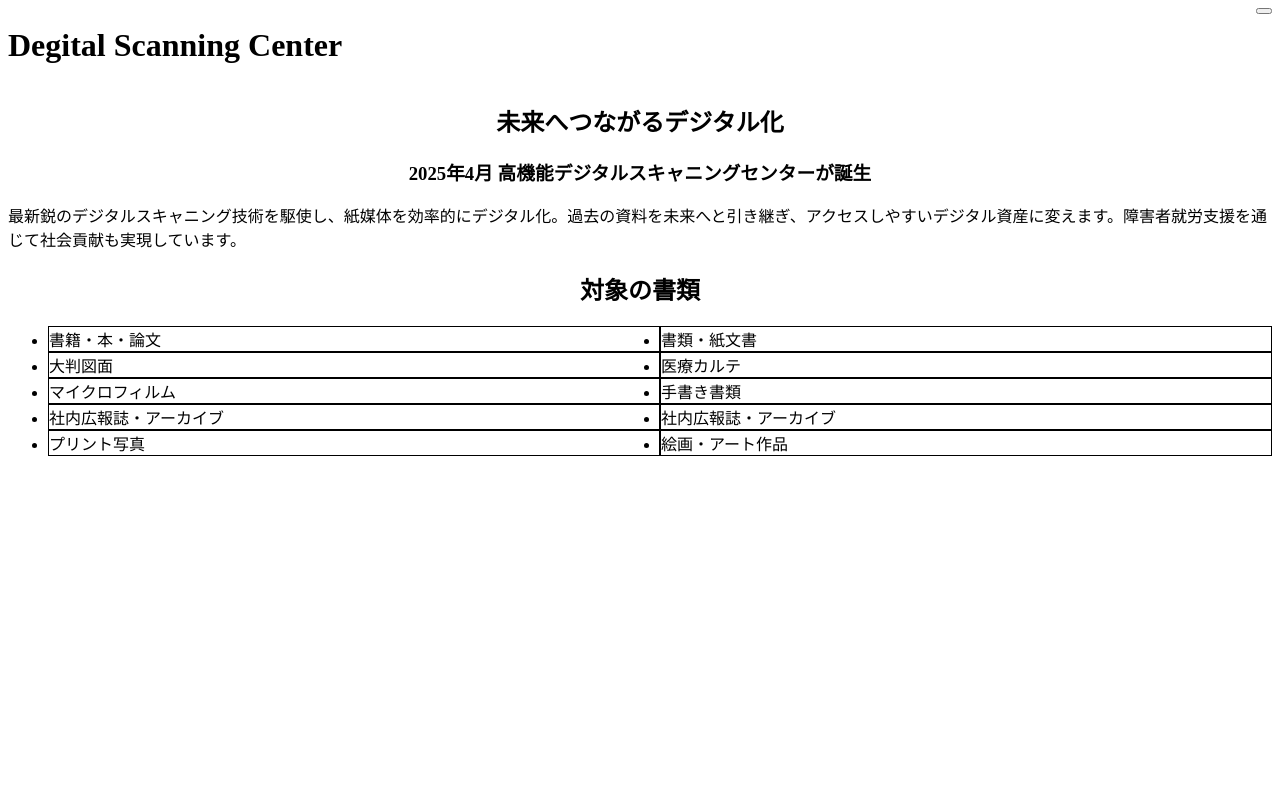
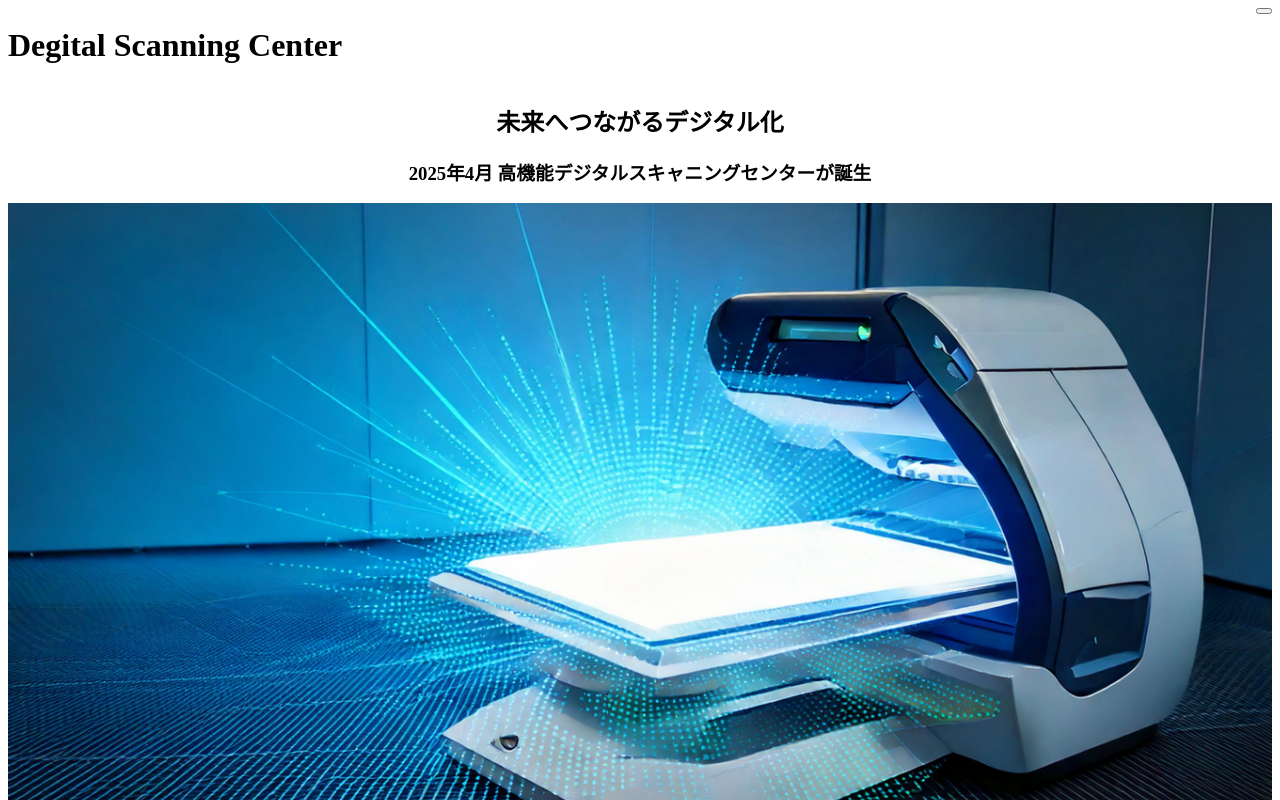
Before and after one commit to Charlie-UWG/op-with-minimum-next, a Next.js app: page / in a window 1280 px wide. Shown: the top 800 px of the page. Built offline with nearby package versions, Linux system fonts and the light colour scheme.

Commit message:
🎨 hero画像の表示

```diff
--- a/src/app/(root)/page.tsx
+++ b/src/app/(root)/page.tsx
@@ -1,3 +1,5 @@
+import Image from 'next/image'
+import hero from '~/assets/hero-sample-01.jpg'
 import Header from '~/components/Header'
 
 export default function Home() {
@@ -6,13 +8,23 @@ export default function Home() {
       {/* <img id="background" src={background.src} alt="" fetchpriority="high" /> */}
       <main>
         <Header />
-        <h2 className="mt-8 flex justify-center text-xl font-bold lg:text-5xl">
+        <h2 className="mt-8 flex justify-center text-xl font-bold sm:text-5xl">
           未来へつながるデジタル化
         </h2>
         <h3 className="mt-4 flex justify-center text-lg lg:text-2xl">
           2025年4月 高機能デジタルスキャニングセンターが誕生
         </h3>
-        {/* <img id="hero" src={hero} alt="Hero Sample" className="mt-4 mx-auto sm:max-h-[40vh]"> */}
+        <div className="relative mx-auto mt-4 aspect-[16/9] w-full max-w-4xl">
+          <Image
+            id="hero"
+            src={hero}
+            alt="Hero Sample"
+            fill
+            sizes="(max-width: 768px) 100vw, (max-width: 1200px) 80vw, 1200px"
+            className="object-cover"
+            priority
+          />
+        </div>
         <p className="mx-4 mt-6 font-medium lg:mx-24">
           最新鋭のデジタルスキャニング技術を駆使し、紙媒体を効率的にデジタル化。過去の資料を未来へと引き継ぎ、アクセスしやすいデジタル資産に変えます。障害者就労支援を通じて社会貢献も実現しています。
         </p>
```
